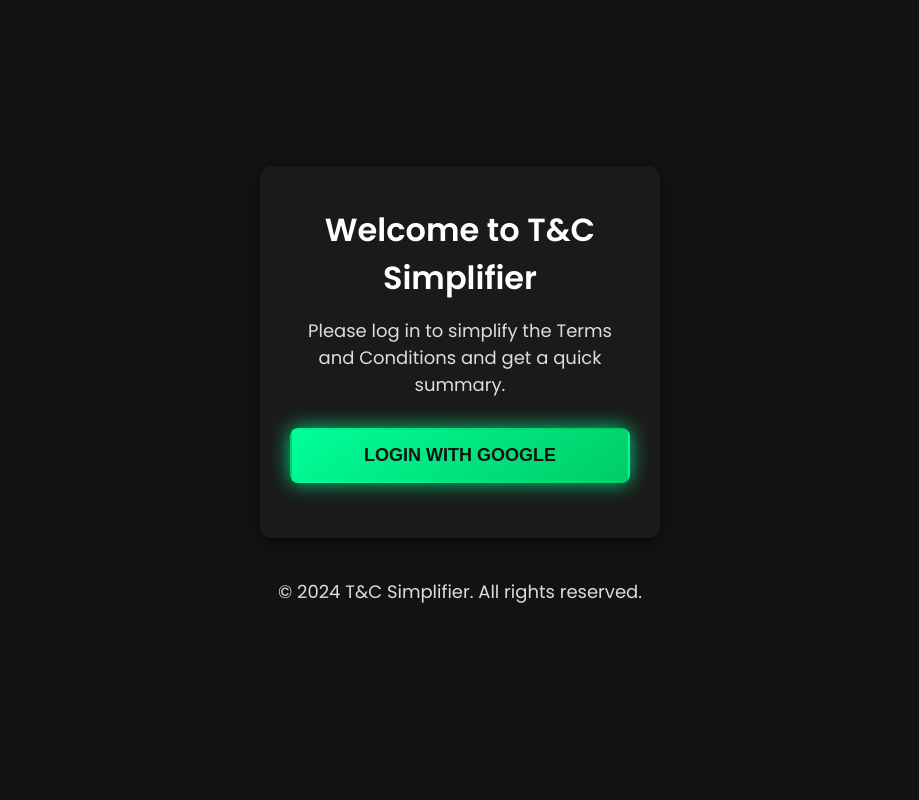
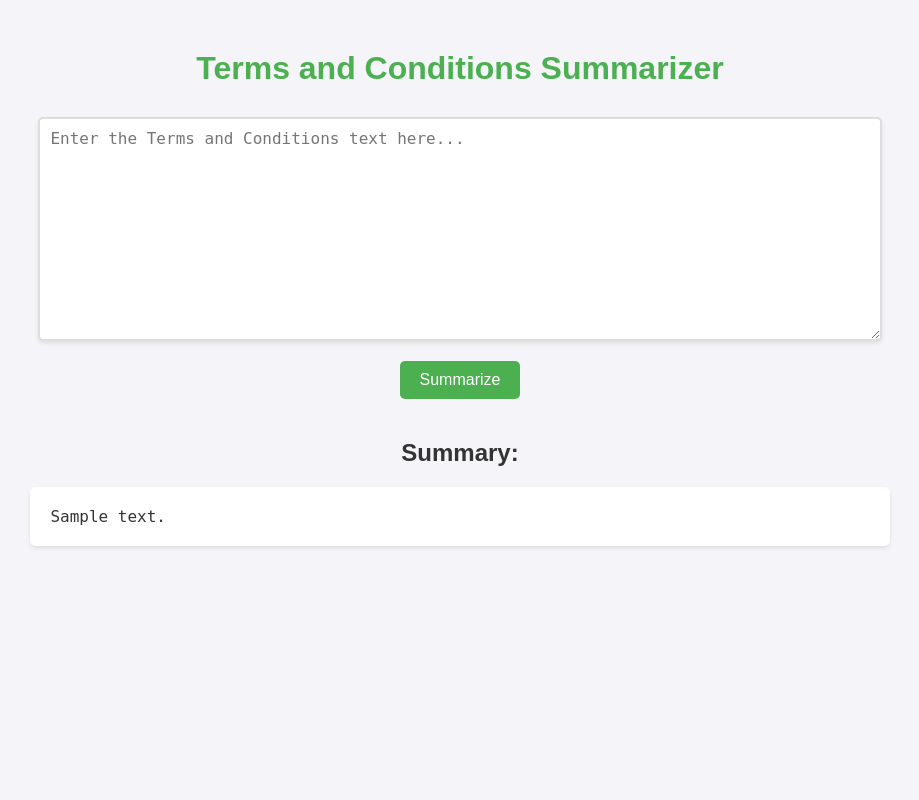
Before and after one commit to prishamehta01/T-C_abstractive_summarizer, a Flask app: template templates/index.html in a window 1280 px wide. Shown: the whole page, without its empty margins (180-1099 px from the left). Run offline with Flask 3, Linux system fonts and the light colour scheme; the template is opened without the code that fills it: most values are stand-ins (such as "Sample title", 1, 10 or a date in 2020); some libraries are stand-ins or nearby versions.

Commit message:
codebase

```diff
--- a/app.py
+++ b/app.py
@@ -1,129 +1,44 @@
-import requests
-from bs4 import BeautifulSoup
-from flask import Flask, render_template, request, jsonify
-import firebase_admin
-from firebase_admin import credentials, auth
+from flask import Flask, render_template, request
 from transformers import pipeline
-from flask_cors import CORS
 
 # Initialize Flask app
 app = Flask(__name__)
 
-# Initialize Firebase Admin only if not already initialized
-if not firebase_admin._apps:
-    cred = credentials.Certificate('./t-csummarization-a052e225838e.json')  # Use your actual Firebase credentials file
-    firebase_admin.initialize_app(cred)
-
-# Initialize HuggingFace Summarizer
+# Load the T5-small model for summarization
 summarizer = pipeline("summarization", model="t5-small", tokenizer="t5-small")
 
-# Function to summarize text in chunks if it exceeds the token limit
-def summarize_text_in_chunks(text, max_chunk_size=512):
-    # Split the text into smaller chunks
-    chunks = [text[i:i + max_chunk_size] for i in range(0, len(text), max_chunk_size)]
+# Function to summarize text with bullet points
+def summarize_text(text):
+    # Summarize the text with controlled output length
+    summary = summarizer(text, max_length=150, min_length=80, length_penalty=1.0, do_sample=False)
+    return summary[0]['summary_text']
 
-    # Summarize each chunk
-    summarized_chunks = []
-    for chunk in chunks:
-        summary = summarizer(chunk, max_length=150, min_length=80, length_penalty=1.0, do_sample=False)
-        summarized_chunks.append(summary[0]['summary_text'])
+# Function to convert summary to bullet points
+def convert_to_bullet_points(text):
+    points = text.split(".")  # Split summary by sentences
+    points = [point.strip() for point in points if point]  # Clean up each point
+    bullet_points = [f"• {point}" for point in points]  # Add bullet points
+    return "\n".join(bullet_points)
 
-    # Combine all summarized chunks into one summary
-    final_summary = " ".join(summarized_chunks)
-    return final_summary
-
-# Function to scrape the content from the URL
-def scrape_content(url):
-    try:
-        # Send GET request to the URL
-        response = requests.get(url)
-
-        # If the request was successful, parse the content
-        if response.status_code == 200:
-            soup = BeautifulSoup(response.content, 'html.parser')
-
-            # Try to get the main content of the page (this depends on the structure of the page)
-            content = ''
-
-            # Example: Scraping the main text from <article> or any <div> with class "content"
-            article = soup.find('article')
-            if article:
-                content = article.get_text()
-            else:
-                # Fallback: try to find div with class 'content'
-                content = soup.find('div', class_='content')
-                if content:
-                    content = content.get_text()
-                else:
-                    # If no article or content div, fall back to the whole text of the page
-                    content = soup.get_text()
-
-            return content.strip()
-        else:
-            return None
-    except Exception as e:
-        print(f"Error scraping content from {url}: {e}")
-        return None
-
+# Route to render the main page
 @app.route('/')
-def home():
+def index():
     return render_template('index.html')
 
-# Route to verify Firebase ID Token and get user details
-@app.route('/verify_token', methods=['POST'])
-def verify_token():
-    try:
-        # Retrieve the token from the request
-        id_token = request.json.get('idToken')
-        if not id_token:
-            return jsonify({'error': 'ID Token is missing in the request body'}), 400
-
-        # Verify the Firebase token
-        decoded_token = auth.verify_id_token(id_token)
-        user_uid = decoded_token['uid']
-
-        # Construct the redirect URL
-        redirect_url = f"http://localhost:8501/?idToken={id_token}"
-
-        return jsonify({'redirect_url': redirect_url}), 200
-    except Exception as e:
-        return jsonify({'error': str(e)}), 400
-
-# Route to summarize text from URL or input text and return the result to the frontend
+# Route to handle the form submission and display summary
 @app.route('/summarize', methods=['POST'])
 def summarize():
-    data = request.json
-    content = data.get('content')
-    id_token = data.get('idToken')
-    url = data.get('url')  # The URL from which to scrape content
+    # Get content from the form
+    content = request.form['content']
 
-    if not content and not url:
-        return jsonify({'error': 'Missing content or URL'}), 400
-    if not id_token:
-        return jsonify({'error': 'Missing ID token'}), 400
+    # Generate summary
+    raw_summary = summarize_text(content)
 
-    try:
-        # Verify ID Token with Firebase
-        decoded_token = auth.verify_id_token(id_token)
-        user_uid = decoded_token['uid']
+    # Convert the summary into bullet points
+    bullet_summary = convert_to_bullet_points(raw_summary)
 
-        # If URL is provided, scrape the content
-        if url:
-            scraped_content = scrape_content(url)
-            if scraped_content:
-                content = scraped_content
-            else:
-                return jsonify({'error': 'Failed to scrape content from the provided URL'}), 400
-
-        # Handle large content by breaking it into chunks and summarizing
-        raw_summary = summarize_text_in_chunks(content)
-
-        # Return the summary as a response
-        return jsonify({'summary': raw_summary}), 200
-    except Exception as e:
-        return jsonify({'error': str(e)}), 400
-
-CORS(app)
+    # Return the bullet-point summary on the page
+    return render_template('index.html', content=content, summary=bullet_summary)
 
 if __name__ == '__main__':
-    app.run(debug=True)
+    app.run(debug=True, port=5000, host='127.0.0.1')
--- a/requirements.txt
+++ b/requirements.txt
@@ -1,8 +1,4 @@
 Flask
-Flask-CORS
-firebase-admin
-requests
 beautifulsoup4
 transformers
-streamlit
 torch
--- a/templates/index.html
+++ b/templates/index.html
@@ -3,220 +3,94 @@
 <head>
     <meta charset="UTF-8">
     <meta name="viewport" content="width=device-width, initial-scale=1.0">
-    <title>T&C Simplifier - Text Summarization</title>
-    <!-- Firebase SDKs -->
-    <script src="https://www.gstatic.com/firebasejs/9.22.0/firebase-app.js" type="module"></script>
-    <script src="https://www.gstatic.com/firebasejs/9.22.0/firebase-auth.js" type="module"></script>
-    <!-- Include Google Fonts -->
-    <link href="https://fonts.googleapis.com/css2?family=Poppins:wght@400;600&family=Press+Start+2P&display=swap" rel="stylesheet">
-    <!-- Include basic CSS styling -->
+    <title>Terms and Conditions Summarizer</title>
     <style>
-        /* General Reset */
-        * {
+        body {
+            font-family: Arial, sans-serif;
             margin: 0;
             padding: 0;
-            box-sizing: border-box;
+            background-color: #f4f4f9;
+            color: #333;
         }
-
-        /* Body Setup */
-        body {
-            font-family: 'Poppins', sans-serif;
-            background-color: #121212;
-            color: #fff;
+        h1 {
+            text-align: center;
+            margin-top: 50px;
+            color: #4CAF50;
+        }
+        form {
             display: flex;
             flex-direction: column;
             align-items: center;
-            justify-content: center;
-            height: 100vh;
-            overflow: hidden;
+            margin-top: 30px;
+        }
+        textarea {
+            width: 80%;
+            height: 200px;
+            padding: 10px;
+            font-size: 16px;
+            border: 2px solid #ddd;
+            border-radius: 5px;
+            resize: vertical;
+            margin-bottom: 20px;
+            box-shadow: 0 2px 4px rgba(0, 0, 0, 0.1);
+        }
+        input[type="submit"] {
+            background-color: #4CAF50;
+            color: white;
+            border: none;
+            padding: 10px 20px;
+            font-size: 16px;
+            cursor: pointer;
+            border-radius: 5px;
+            transition: background-color 0.3s ease;
+        }
+        input[type="submit"]:hover {
+            background-color: #45a049;
+        }
+        h2 {
             text-align: center;
-        }
-
-
-
-        /* Container Style */
-        .container {
-            background-color: #1a1a1a;
-            padding: 40px 30px;
-            border-radius: 12px;
-            box-shadow: 0 4px 12px rgba(0, 0, 0, 0.4);
-            width: 100%;
-            max-width: 400px;
-            text-align: center;
-        }
-
-        /* Title */
-        h1 {
-            font-size: 32px;
-            color: #fff;
-            margin-bottom: 15px;
-            font-weight: 600;
-        }
-
-        /* Descriptive Text */
-        p {
-            font-size: 18px;
-            color: #ddd;
-            margin-bottom: 30px;
-            font-weight: 400;
-        }
-
-        /* Buttons - Login and Logout */
-        .btn, .logout-btn {
-            background: linear-gradient(145deg, #00ff99, #00cc66);
-            border: 2px solid transparent;
-            color: #121212;
-            padding: 15px 25px;
-            font-size: 18px;
-            font-weight: 600;
-            text-transform: uppercase;
-            border-radius: 8px;
-            cursor: pointer;
-            width: 100%;
-            transition: all 0.3s ease;
-            margin-bottom: 15px;
-        }
-
-        .btn:hover, .logout-btn:hover {
-            background: linear-gradient(145deg, #00cc66, #00ff99);
-            transform: translateY(-5px);
-        }
-
-        .logout-btn {
-            background-color: #ff4c4c;
-            color: white;
-            border: 2px solid transparent;
-            display: none;
-        }
-
-        /* Footer */
-        .footer {
-            color: #bbb;
-            font-size: 14px;
+            color: #333;
             margin-top: 40px;
         }
-
-        /* Glowing Text for Buttons */
-        .btn, .logout-btn {
-            box-shadow: 0 0 20px rgba(0, 255, 153, 0.8);
+        pre {
+            background-color: #fff;
+            padding: 20px;
+            border-radius: 5px;
+            box-shadow: 0 2px 4px rgba(0, 0, 0, 0.1);
+            width: 80%;
+            margin: 0 auto;
+            white-space: pre-wrap;
+            word-wrap: break-word;
+            font-size: 16px;
+            color: #333;
         }
-
-        /* Center Container Flex */
-        .center-container {
-            display: flex;
-            flex-direction: column;
-            align-items: center;
-            justify-content: center;
+        .bullet-point {
+            font-size: 18px;
+            line-height: 1.6;
+            margin-bottom: 10px;
+            color: #333;
+        }
+        .container {
+            width: 80%;
+            margin: 0 auto;
         }
     </style>
 </head>
 <body>
 
+    <div class="container">
+        <h1>Terms and Conditions Summarizer</h1>
 
-    <!-- Main Container -->
-    <div class="container center-container">
-        <h1>Welcome to T&C Simplifier</h1>
-        <p>Please log in to simplify the Terms and Conditions and get a quick summary.</p>
+        <form action="/summarize" method="POST">
+            <textarea name="content" rows="10" placeholder="Enter the Terms and Conditions text here...">{{ request.form['content'] if request.form['content'] else '' }}</textarea>
+            <input type="submit" value="Summarize">
+        </form>
 
-        <!-- Login Button -->
-        <button id="login-button" class="btn">Login with Google</button>
-
-        <!-- Logout Button (Hidden initially) -->
-        <button id="logout-button" class="logout-btn">Logout</button>
+        {% if summary %}
+            <h2>Summary:</h2>
+            <pre>{{ summary }}</pre>
+        {% endif %}
     </div>
 
-    <div class="footer">
-        <p>&copy; 2024 T&C Simplifier. All rights reserved.</p>
-    </div>
-
-    <script type="module">
-        // Import Firebase SDK modules
-        import { initializeApp } from "https://www.gstatic.com/firebasejs/9.22.0/firebase-app.js";
-        import { getAuth, GoogleAuthProvider, signInWithPopup, onAuthStateChanged, signOut } from "https://www.gstatic.com/firebasejs/9.22.0/firebase-auth.js";
-
-        // Firebase configuration
-        const firebaseConfig = {
-            apiKey: "AIzaSyCM6PPieE37amlf-MMzsXSGIWg00h6wNug",
-            authDomain: "t-csummarization.firebaseapp.com",
-            projectId: "t-csummarization",
-            storageBucket: "t-csummarization.appspot.com",
-            messagingSenderId: "139817004030",
-            appId: "1:139817004030:web:a22de0631b7fbc002caeaf",
-            measurementId: "G-4BQVH9DN53"
-        };
-
-        // Initialize Firebase
-        const app = initializeApp(firebaseConfig);
-        const auth = getAuth(app);
-
-        // Login function
-        async function login() {
-            const provider = new GoogleAuthProvider();
-            try {
-                const result = await signInWithPopup(auth, provider);
-                const user = result.user;
-                const idToken = await user.getIdToken();
-
-                console.log('Received ID Token:', idToken);  // Debug: Print the token
-
-                // Send the idToken to Flask to verify and redirect to Streamlit
-                const response = await fetch('http://127.0.0.1:5000/verify_token', {
-                    method: 'POST',
-                    headers: {
-                        'Content-Type': 'application/json'
-                    },
-                    body: JSON.stringify({ idToken })
-                });
-
-                const data = await response.json();
-
-                if (response.ok) {
-                    console.log("Redirecting to Streamlit with token:", idToken); // Debug: Verify the token before redirect
-                    window.location.href = data.redirect_url;
-                } else {
-                    console.error('Error verifying token:', data.error);
-                    alert('Error logging in. Please try again.');
-                }
-            } catch (error) {
-                console.error('Login error:', error);
-                alert('Login failed. Please try again.');
-            }
-        }
-
-        // Logout function
-        function logout() {
-            signOut(auth).then(() => {
-                console.log('User logged out');
-                document.getElementById('login-button').style.display = 'block';
-                document.getElementById('logout-button').style.display = 'none';
-                alert('You have been logged out successfully.');
-            }).catch((error) => {
-                console.error('Error logging out:', error);
-            });
-        }
-
-        // Attach event listeners to buttons
-        document.getElementById('login-button').addEventListener('click', login);
-        document.getElementById('logout-button').addEventListener('click', logout);
-
-        // Monitor authentication state changes
-        onAuthStateChanged(auth, (user) => {
-            if (user) {
-                user.getIdToken().then((idToken) => {
-                    sessionStorage.setItem("firebaseIdToken", idToken);
-                    console.log('User is logged in with token:', idToken);
-
-                    // Hide login and show logout button
-                    document.getElementById('login-button').style.display = 'none';
-                    document.getElementById('logout-button').style.display = 'block';
-                });
-            } else {
-                console.log('User is not logged in');
-                // Show login button if user is not logged in
-                document.getElementById('login-button').style.display = 'block';
-                document.getElementById('logout-button').style.display = 'none';
-            }
-        });
-    </script>
 </body>
 </html>
```
Also changed, not shown: app_streamlit.py (deleted, +0 -68 lines), t-csummarization-a052e225838e.json (deleted, +0 -13 lines), Image1.jpeg (deleted), Image2.jpeg (deleted), Result.png (added).
